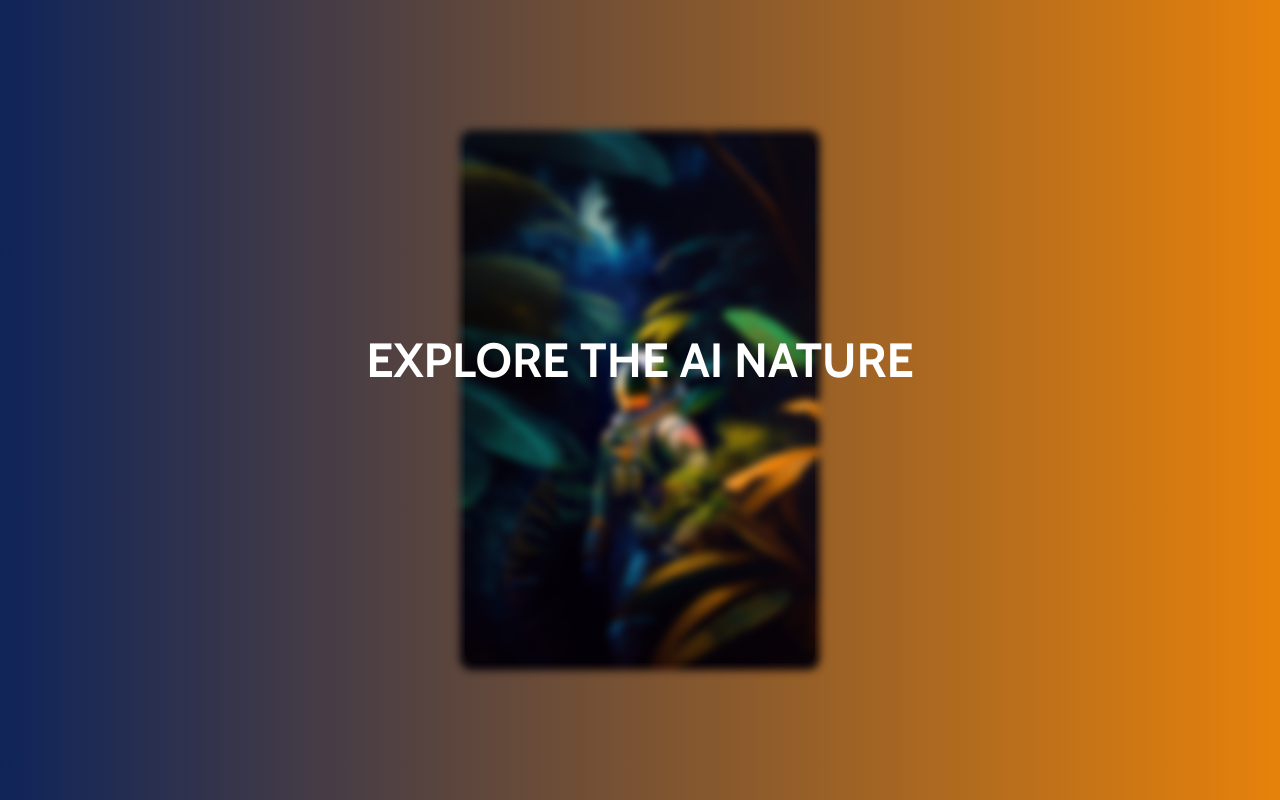
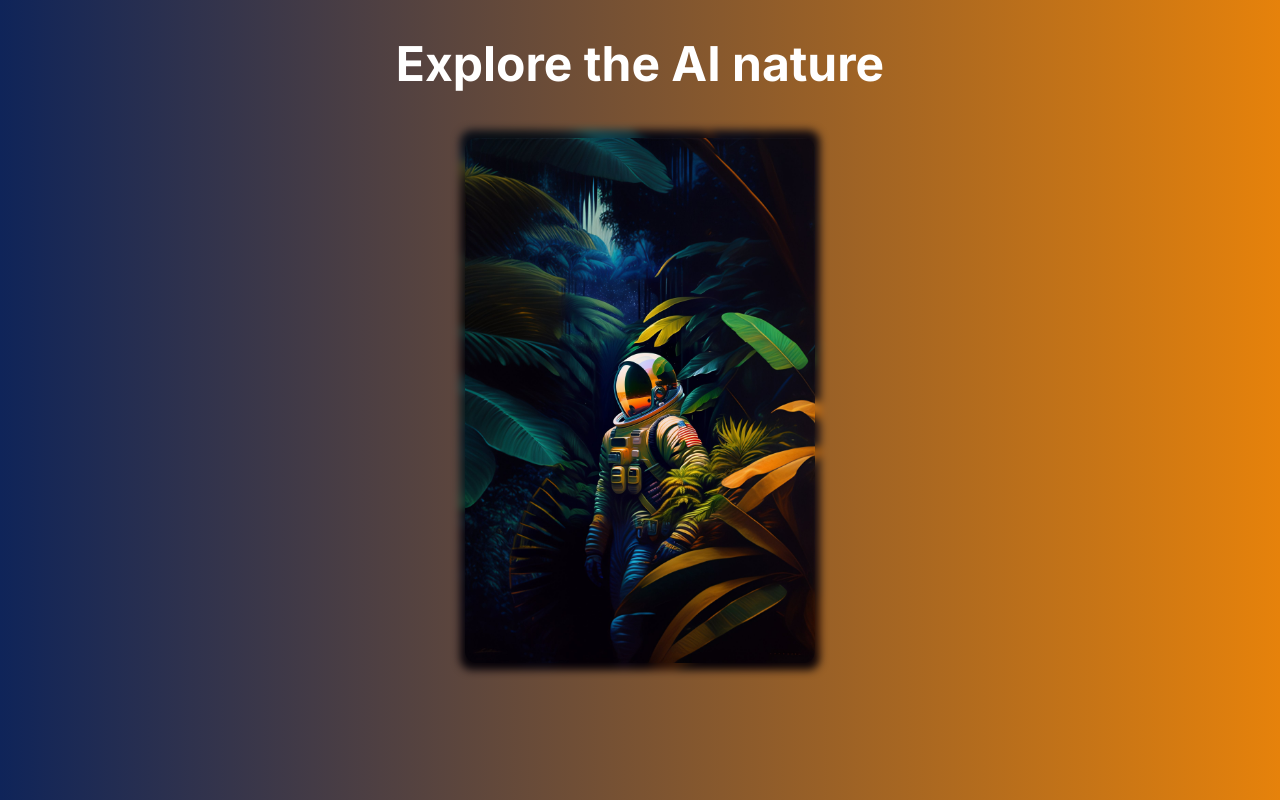
Before and after one commit to TheoToni/Pristine-Wilderness-Landingpage, a Next.js app in the folder pristinewilderness/: page / in a window 1280 px wide. Built offline with nearby package versions, Linux system fonts and the light colour scheme.

Commit message:
progress

```diff
--- a/pristinewilderness/src/app/layout.tsx
+++ b/pristinewilderness/src/app/layout.tsx
@@ -1,9 +1,9 @@
 import "./globals.css";
 
 //TODO CHANGE THE FONT HERE
-import { Cabin } from "next/font/google";
+import { Inter } from "next/font/google";
 
-const inter = Cabin({ subsets: ["latin"] });
+const inter = Inter({ subsets: ["latin"] });
 ////////////////////////////////////////////
 export const metadata = {
   title: "The Pristine Wilderness",
--- a/pristinewilderness/src/app/page.tsx
+++ b/pristinewilderness/src/app/page.tsx
@@ -4,12 +4,12 @@ export default function Home() {
   return (
     <main className="flex justify-center h-screen items-center  bg-gradient-to-r from-[#0F2459] to-[#E6820B]">
       <div className="wrapper flex flex-col items-center justify-center">
-        <h1 className="text-white z-10 uppercase text-5xl font-bold mb-20">
+        <h1 className="text-white z-1  text-5xl font-bold mb-20 absolute top-10">
           Explore the AI nature
         </h1>
 
         <Image
-          className=" rounded-xl z-2 absolute"
+          className=" rounded-xl z-10 absolute"
           src="/astronaut.jpg"
           alt="astronaut in the jungle"
           width={350}
```
